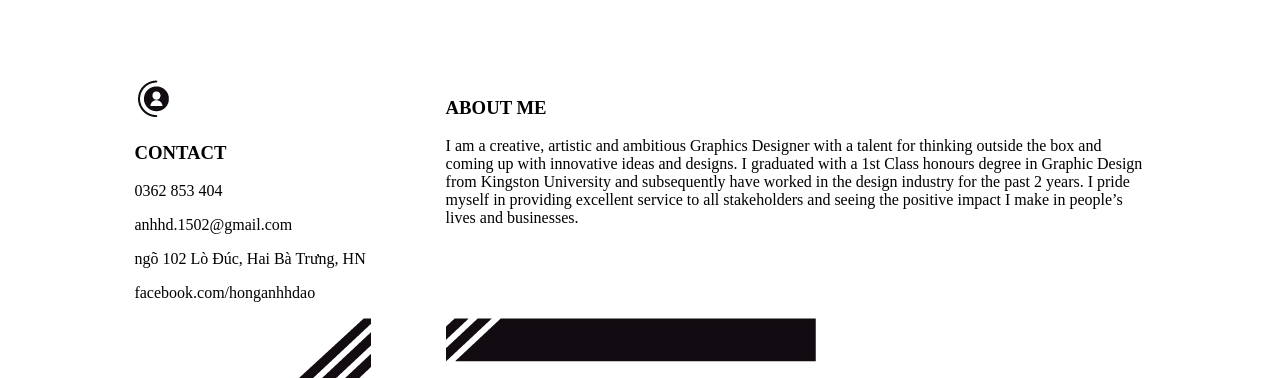
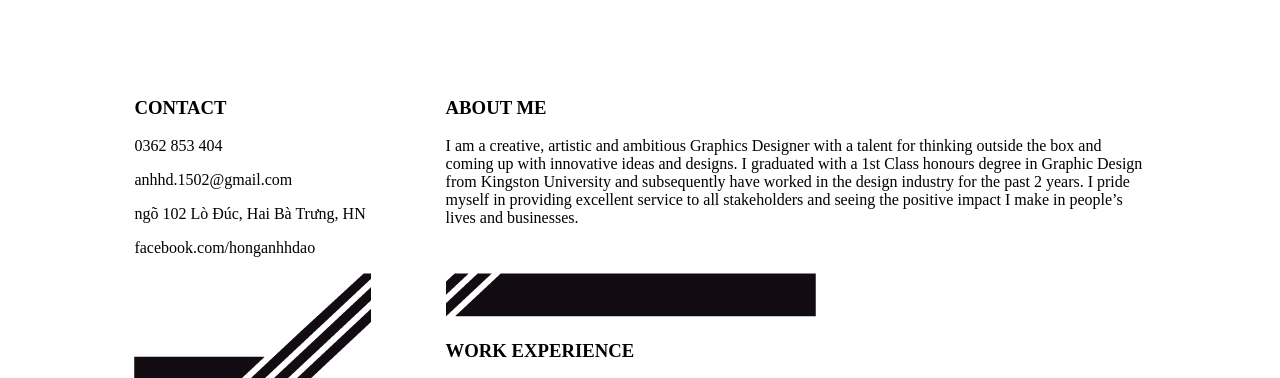
Before and after one commit to knagnoh/knagnoh.github.io, a plain HTML site: page CV/index.html in a window 1280 px wide. Shown: the part 328-706 px from the top of the page. Drawn offline with Linux system fonts and the light colour scheme.

Commit message:
Add files via upload

```diff
--- a/CV/index.html
+++ b/CV/index.html
@@ -28,7 +28,6 @@
             </div>
             <div class="block1">
                 <div class="contact">
-                    <img src="img/Untitled-2-02.jpg"></img>
                     <h3>CONTACT</h3>
                     <p>0362 853 404</p>
                     <p>anhhd.1502@gmail.com</p>
```
Also changed, not shown: CV/style.css (line endings or trailing spaces).
